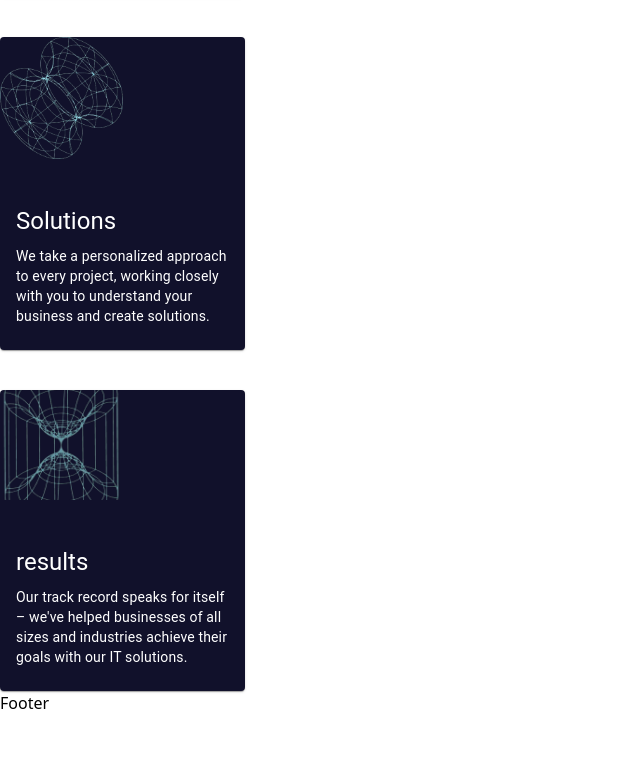
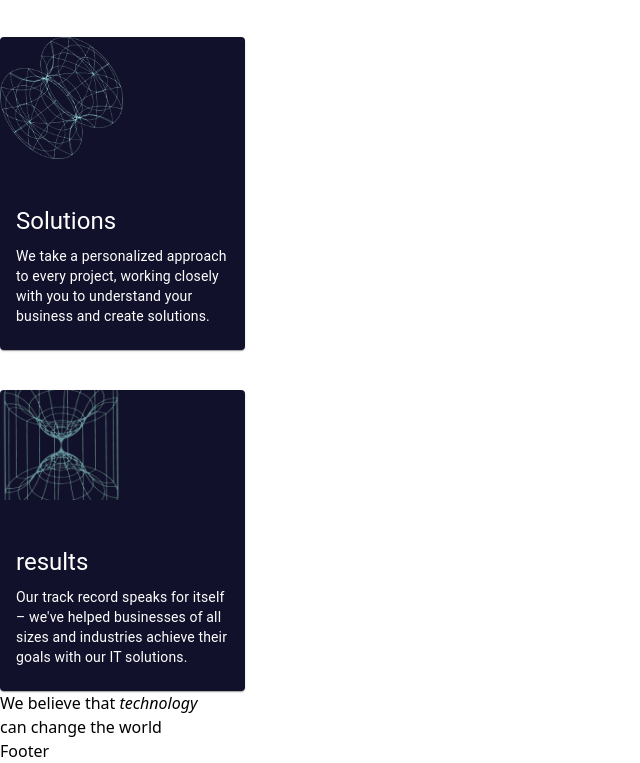
Before and after one commit to ibilawalkhan/Company_site, a React (Vite) app: page / in a window 1280 px wide. Shown: the part 1450-2213 px from the top of the page, without its empty margins (0-640 px from the left). Before the commit the page ends 2165 px from the top, so only its background shows below. Built offline with nearby package versions, Linux system fonts and the light colour scheme.

Commit message:
Fix Card and create technology section

```diff
--- a/src/pages/Home.jsx
+++ b/src/pages/Home.jsx
@@ -131,12 +131,25 @@ function Home() {
                 </Typography>
               </CardContent>
             </Card>
-
-
           </div>
         </div>
-        <div></div>
       </Container>
+      <div className='bg-[#D5D9E5] text-black min-h-screen flex flex-col items-center justify-center'>
+        <Container>
+          <div className='flex justify-center'>
+            <h2 className='text-2xl sm:text-4xl p-6'>
+              <span className='font-bold'>We believe that</span>
+              <i> technology</i> <br />
+              <span className='font-bold'> can</span>
+              <span> change</span>
+              <span className='font-bold'> the world</span>
+            </h2>
+          </div>
+          <div className='flex justify-center'>
+            {/* <h6 className=''>That's why we're committed to delivering innovative IT solutions to businesses of all <br /> sizes. Our team of experienced professionals is dedicated to helping you achieve <br /> your goals and thrive in a rapidly evolving digital landscape.</h6> */}
+          </div>
+        </Container>
+      </div>
     </div>
   )
 }
--- a/src/theme.js
+++ b/src/theme.js
@@ -4,6 +4,9 @@ const theme = createTheme({
     palette: {
         primary: {
             main: '#11112B',
+        },
+        secondary: {
+            main: '#D5D9E5',
         },
     },
     breakpoints: {
```
